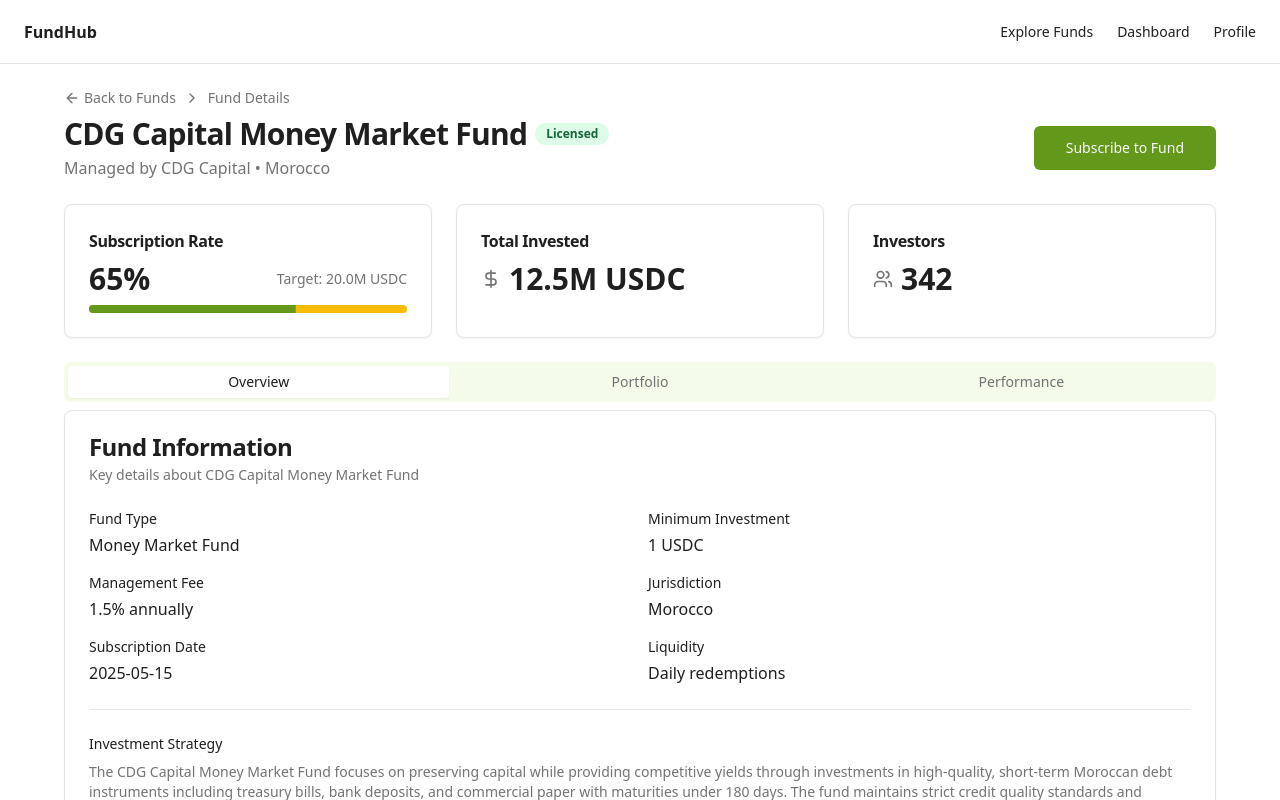
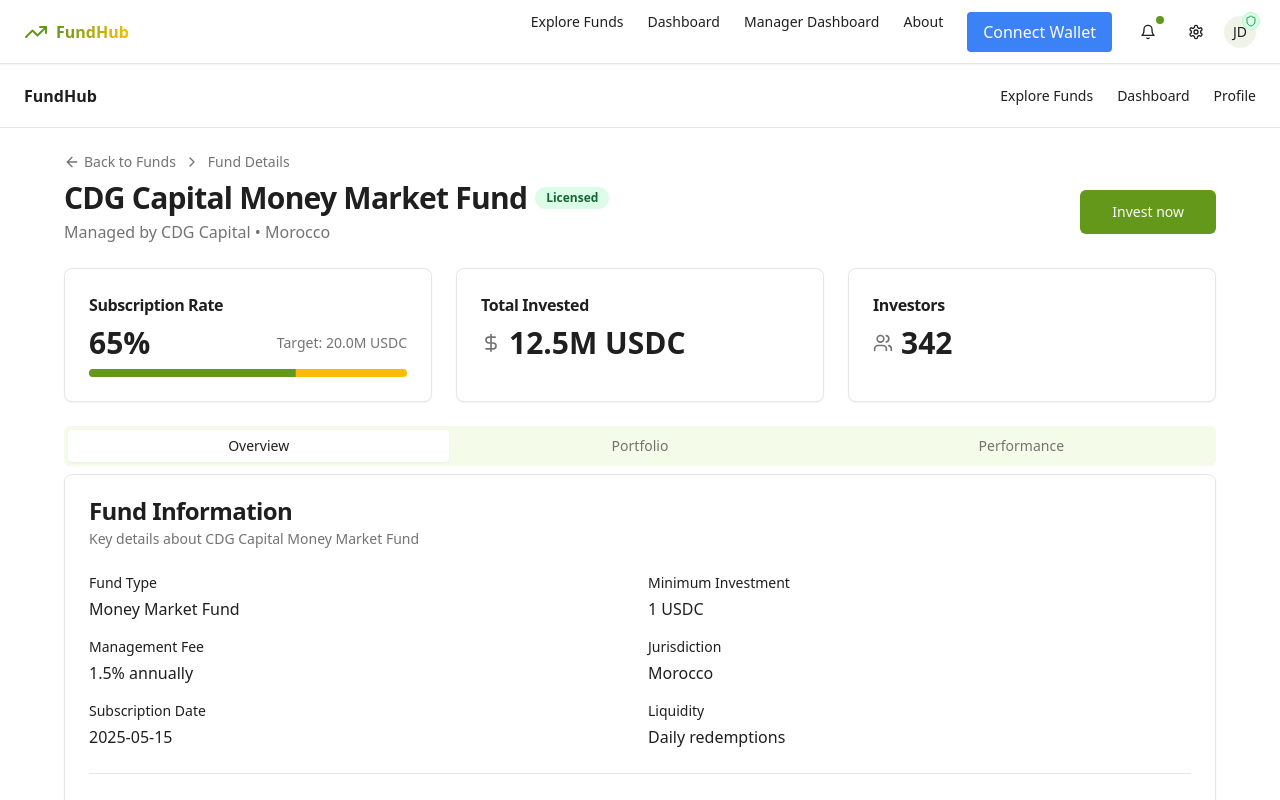
Before and after one commit to leakeyqq/investav-2-0, a Next.js app: page /funds/1 in a window 1280 px wide. Shown: the top 800 px of the page. Built offline with nearby package versions, Linux system fonts and the light colour scheme.

Commit message:
added wallet connection

```diff
--- a/app/funds/[id]/page.jsx
+++ b/app/funds/[id]/page.jsx
@@ -1,5 +1,8 @@
+"use client"
 import Link from "next/link"
 import { ArrowLeft, ChevronRight, DollarSign, LineChart, Users } from "lucide-react"
+
+import InvestButton from "@/components/investButton";
 
 import { Badge } from "@/components/ui/badge"
 import { Button } from "@/components/ui/button"
@@ -85,9 +88,10 @@ export default function FundDetailsPage({ params }) {
                   Managed by {fund["fund-manager"]} • {fund.country}
                 </p>
               </div>
-              <Link href={`/funds/${fundId}/subscribe`}>
-                <Button size="lg">Subscribe to Fund</Button>
-              </Link>
+              {/* <Link href={`/funds/${fundId}/subscribe`}>
+                <Button size="lg">Invest now</Button>
+              </Link> */}
+              <InvestButton fundId={fundId} />
             </div>
           </div>
 
--- a/app/layout.tsx
+++ b/app/layout.tsx
@@ -1,5 +1,7 @@
 import type { Metadata } from 'next'
 import './globals.css'
+import Navbar from "@/components/navbar"
+
 
 export const metadata: Metadata = {
   title: 'v0 App',
@@ -14,7 +16,10 @@ export default function RootLayout({
 }>) {
   return (
     <html lang="en">
-      <body>{children}</body>
+      <body>
+      <Navbar/>
+        {children}
+        </body>
     </html>
   )
 }
--- a/app/page.jsx
+++ b/app/page.jsx
@@ -9,7 +9,6 @@ import Footer from "@/components/footer"
 export function HomePage() {
   return (
     <div className="flex flex-col min-h-screen">
-      <Navbar />
       <main className="flex-1">
         <section className="w-full py-12 md:py-24 lg:py-32 xl:py-48 spicy-gradient text-white">
           <div className="container px-4 md:px-6">
--- /dev/null
+++ b/app/providers.tsx
@@ -0,0 +1,12 @@
+  "use client";
+
+  import { ThirdwebProvider } from "@thirdweb-dev/react";
+  import { Hedera } from "@thirdweb-dev/chains";
+
+  export function Providers({ children }: { children: React.ReactNode }) {
+    return <ThirdwebProvider
+    activeChain={Hedera}
+    clientId="870fb72b2fc1f747cf42a34629486955">
+      {children}
+      </ThirdwebProvider>;
+  }
--- /dev/null
+++ b/components/investButton.jsx
@@ -0,0 +1,25 @@
+"use client";
+import { useState } from 'react';
+import InvestDialog from './investDialog';
+import { Button } from "@/components/ui/button"; // Using your existing UI button
+
+export default function InvestButton({ fundId }) {
+  const [isDialogOpen, setIsDialogOpen] = useState(false);
+
+  return (
+    <>
+      <Button
+        size="lg"
+        onClick={() => setIsDialogOpen(true)}
+      >
+        Invest now
+      </Button>
+
+      <InvestDialog
+        fundId={fundId}
+        open={isDialogOpen}
+        onClose={() => setIsDialogOpen(false)}
+      />
+    </>
+  );
+}
--- /dev/null
+++ b/components/investDialog.jsx
@@ -0,0 +1,122 @@
+"use client";
+import { useState, useEffect } from 'react';
+import { Client, AccountId, PrivateKey, TransferTransaction, Hbar } from "@hashgraph/sdk";
+import Web3 from 'web3';
+
+// Replace these at the top of your file with ACTUAL working testnet credentials:
+const operatorAccountId = "0.0.5796870";  // Working testnet account
+const operatorPrivateKey = "3030020100300706052b8104000a04220420cf721145c0a2ff6db47defbb668c192294f929fb5a63eb32bac8905f4afae7ee"; // Matching private key
+const fundAccountId = "0.0.3803992";     // Test recipient account
+
+
+export default function InvestDialog({ fundId, open, onClose }) {
+  const [amount, setAmount] = useState('');
+  const [account, setAccount] = useState(null);
+  const [isConnected, setIsConnected] = useState(false);
+  const [isLoading, setIsLoading] = useState(false);
+
+  useEffect(() => {
+    if (window.ethereum) {
+      window.ethereum.request({ method: 'eth_accounts' })
+        .then(accounts => {
+          if (accounts.length > 0) {
+            setAccount(accounts[0]);
+            setIsConnected(true);
+          }
+        });
+    }
+  }, []);
+
+  const connectWallet = async () => {
+    if (!window.ethereum) {
+      alert("Please install MetaMask or a Web3 wallet!");
+      return;
+    }
+
+    try {
+      const accounts = await window.ethereum.request({
+        method: "eth_requestAccounts"
+      });
+      setAccount(accounts[0]);
+      setIsConnected(true);
+    } catch (error) {
+      console.error("User rejected request:", error);
+    }
+  };
+
+  const handleDeposit = async () => {
+    if (!amount || isNaN(amount)) {
+      alert("Please enter a valid amount");
+      return;
+    }
+
+    setIsLoading(true);
+
+    try {
+      // 1. Initialize client with operator credentials
+      const client = Client.forTestnet().setOperator(
+        AccountId.fromString(operatorAccountId), // Your operator account ID
+        PrivateKey.fromString(operatorPrivateKey) // Your operator private key
+      );
+
+      // 2. Simple transfer (1 USDC = 100,000 tinybars)
+      const transferTx = await new TransferTransaction()
+        .addHbarTransfer(operatorAccountId, Hbar.fromTinybars(-amount * 100000)) // Deduct from your account
+        .addHbarTransfer(fundAccountId, Hbar.fromTinybars(amount * 100000))  // Add to fund
+        .execute(client);
+
+      const receipt = await transferTx.getReceipt(client);
+      alert(`Success! Transaction ID: ${receipt.transactionId}`);
+      onClose();
+    } catch (error) {
+      alert(`Failed: ${error.message.split("Error:")[1] || error.message}`);
+    } finally {
+      setIsLoading(false);
+    }
+  };
+
+  if (!open) return null;
+
+  return (
+    <div className="fixed inset-0 bg-black bg-opacity-50 flex items-center justify-center p-4 z-50">
+      <div className="bg-white rounded-lg p-6 w-full max-w-md">
+        <h2 className="text-xl font-bold mb-4">Invest in Fund #{fundId}</h2>
+
+        <div className="mb-4">
+          <label className="block mb-2">Amount (USDC)</label>
+          <input
+            type="number"
+            value={amount}
+            onChange={(e) => setAmount(e.target.value)}
+            className="w-full p-2 border rounded"
+            placeholder="Enter amount"
+          />
+        </div>
+
+        {!isConnected ? (
+          <button
+            onClick={connectWallet}
+            className="w-full bg-blue-500 text-white py-2 rounded hover:bg-blue-600"
+          >
+            Connect Wallet
+          </button>
+        ) : (
+          <button
+            onClick={handleDeposit}
+            disabled={isLoading}
+            className={`w-full py-2 rounded ${isLoading ? 'bg-gray-400' : 'bg-green-500 hover:bg-green-600'} text-white`}
+          >
+            {isLoading ? 'Processing...' : 'Deposit USDC'}
+          </button>
+        )}
+
+        <button
+          onClick={onClose}
+          className="mt-4 w-full py-2 bg-gray-200 rounded hover:bg-gray-300"
+        >
+          Cancel
+        </button>
+      </div>
+    </div>
+  );
+}
--- /dev/null
+++ b/components/myConnectWallet.jsx
@@ -0,0 +1,36 @@
+"use client";
+import { useState } from "react";
+
+export default function ConnectWalletButton() {
+  const [account, setAccount] = useState(null);
+
+  const connectWallet = async () => {
+    if (window.ethereum) {
+      try {
+        const accounts = await window.ethereum.request({
+          method: "eth_requestAccounts"
+        });
+        setAccount(accounts[0]);
+      } catch (error) {
+        console.error("User rejected request:", error);
+      }
+    } else {
+      alert("Please install MetaMask!");
+    }
+  };
+
+  return (
+    <div>
+      {account ? (
+        <p>{account.slice(0, 6)}...{account.slice(-4)}</p>
+      ) : (
+        <button
+          onClick={connectWallet}
+          className="bg-blue-500 text-white px-4 py-2 rounded"
+        >
+          Connect Wallet
+        </button>
+      )}
+    </div>
+  );
+}
--- a/components/navbar.jsx
+++ b/components/navbar.jsx
@@ -4,6 +4,8 @@ import { useState } from "react"
 import Link from "next/link"
 import { usePathname } from "next/navigation"
 import { Bell, Menu, Settings, Shield, TrendingUp, X } from "lucide-react"
+import WalletConnector from "@/components/myConnectWallet"
+
 
 import { Button } from "@/components/ui/button"
 import { Sheet, SheetContent, SheetTrigger } from "@/components/ui/sheet"
@@ -45,6 +47,7 @@ export function MainNavbar({ showNotifications = true, showUserProfile = true, i
             {link.label}
           </Link>
         ))}
+        <WalletConnector/>
       </nav>
 
       {/* User Profile & Notifications (Desktop) */}
@@ -148,6 +151,8 @@ export function MainNavbar({ showNotifications = true, showUserProfile = true, i
                     {link.label}
                   </Link>
                 ))}
+              <WalletConnector/>
+
               </nav>
 
               {/* Mobile User Controls */}
```
Also changed, not shown: package.json (+7 -2 lines), 1 other file (tests, documents, lock files or other folders).
